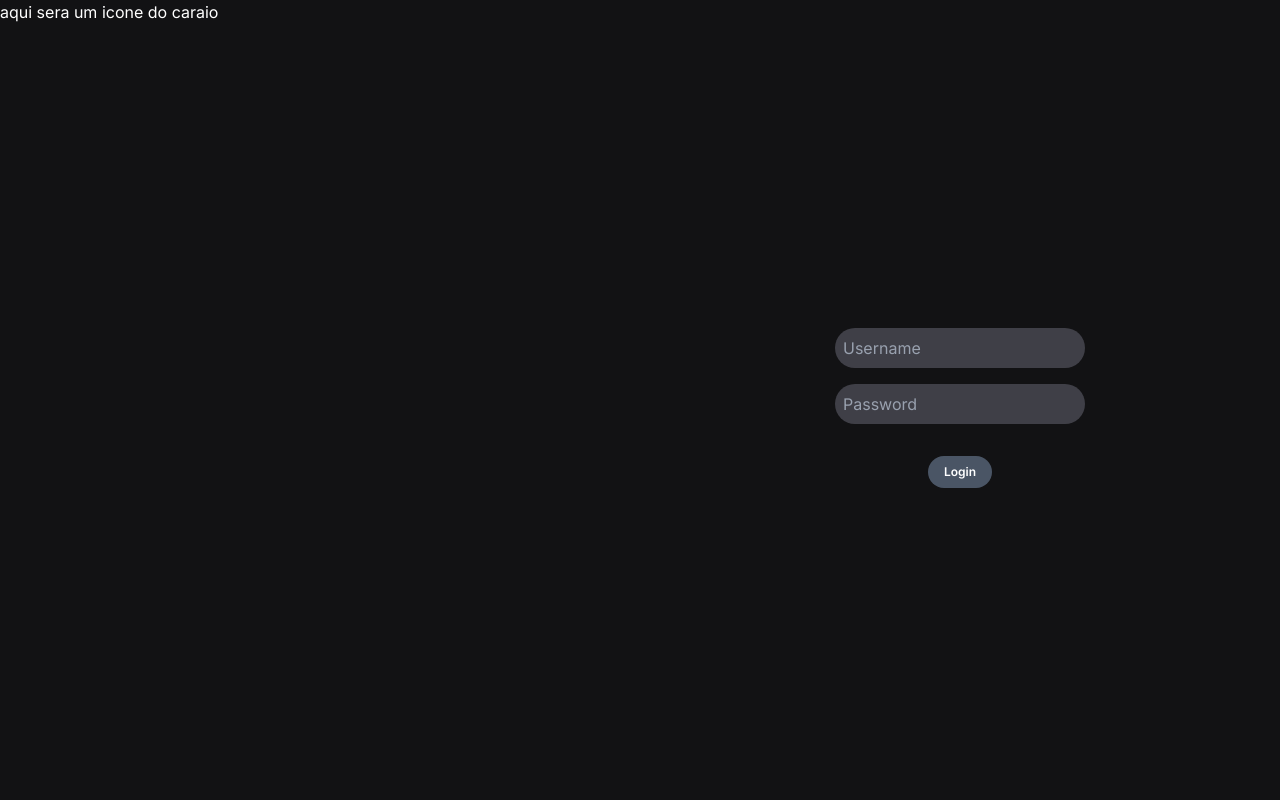
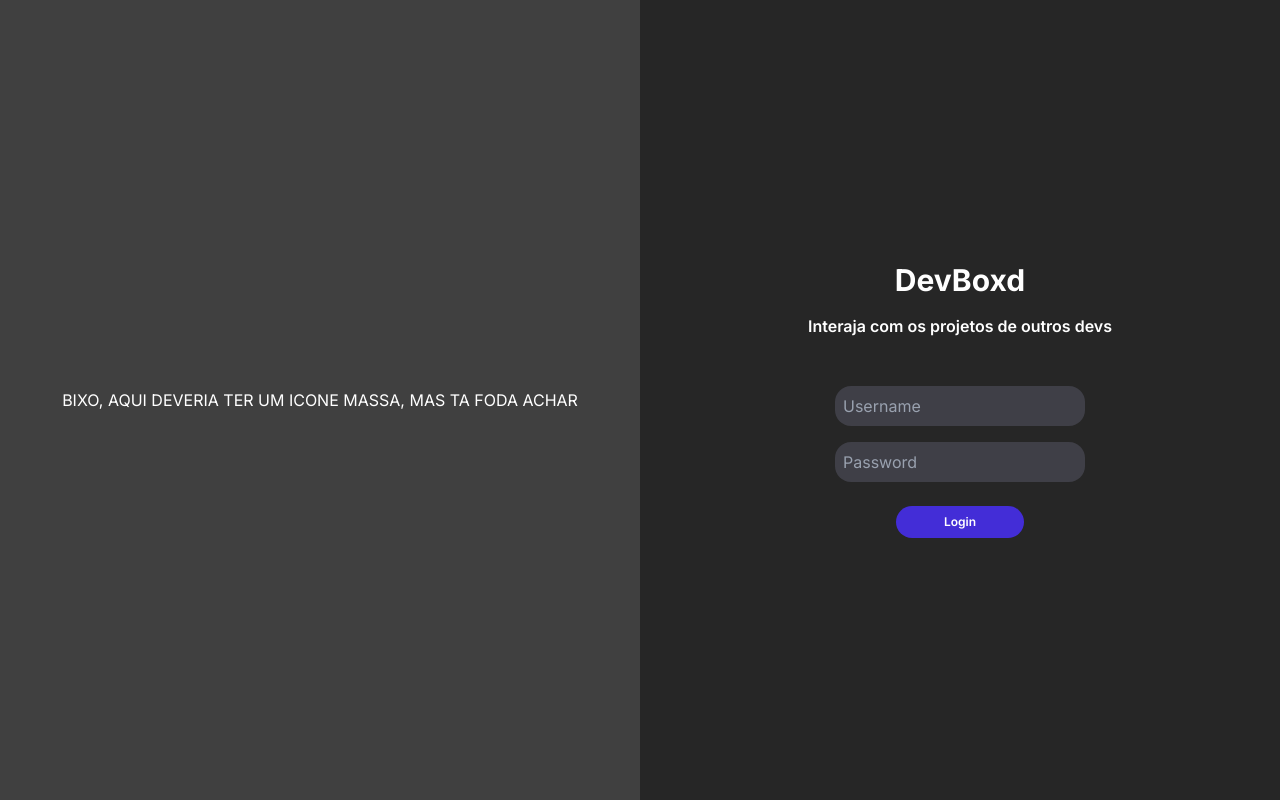
Before and after one commit to ThiagoHenriqueFP/devboxd-fe, a Next.js app: page /auth/signin in a window 1280 px wide. Built offline with nearby package versions, Linux system fonts and the light colour scheme; no server answers.

Commit message:
feature: auth pages are now styled according the figma design (#5)

```diff
--- a/app/auth/layout.tsx
+++ b/app/auth/layout.tsx
@@ -1,4 +1,6 @@
 import type { Metadata } from "next";
+import Image from "next/image";
+import logo from "@/public/auth-image.png";
 
 export const metadata: Metadata = {
   title: "OnChainWallet",
@@ -10,11 +12,11 @@ export default function AuthLayout({
   children: React.ReactNode;
 }>) {
   return (
-    <div className="min-h-screen h-full bg-[#121214] text-white overflow-y-auto grid grid-cols-2">
-      <aside>
-        <span>aqui sera um icone do caraio</span>
+    <div className="min-h-screen h-full bg-neutral-700 text-white overflow-y-auto grid grid-cols-2">
+      <aside className="flex flex-col justify-center items-center">
+        <h1>BIXO, AQUI DEVERIA TER UM ICONE MASSA, MAS TA FODA ACHAR</h1>
       </aside>
-      <main className="flex min-h-screen flex-col justify-start lg:justify-center items-center col-span-2 lg:col-span-1">
+      <main className="flex bg-neutral-800 min-h-screen flex-col justify-start lg:justify-center items-center col-span-2 lg:col-span-1">
         {children}
       </main>
     </div>
--- a/app/auth/signin/page.tsx
+++ b/app/auth/signin/page.tsx
@@ -44,14 +44,28 @@ export default function Signin() {
   }
 
   return (
+    <div>
+      <div className="mb-8 flex flex-col items-center gap-4">
+        <h1 className="text-3xl font-bold">DevBoxd</h1>
+        <span className="font-semibold">
+          Interaja com os projetos de outros devs
+        </span>
+      </div>
+
       <form className="flex flex-col items-center">
         <div className="*:m-4">
           <div>
-          <Input type="text" placeholder="Username" {...register("username")} />
+            <Input
+              className="bg-neutral-700"
+              type="text"
+              placeholder="Username"
+              {...register("username")}
+            />
             <span>{errors.username?.message}</span>
           </div>
           <div>
             <Input
+              className="bg-neutral-700"
               type="password"
               placeholder="Password"
               {...register("password")}
@@ -60,12 +74,13 @@ export default function Signin() {
           </div>
         </div>
         <Button
-        className="mt-4"
+          className="mt-2 w-32"
           onClick={handleSubmit(handleSignin)}
           variant="primary"
         >
           Login
         </Button>
       </form>
+    </div>
   );
 }
--- a/app/auth/signup/page.tsx
+++ b/app/auth/signup/page.tsx
@@ -55,10 +55,21 @@ export default function Signin() {
   }
 
   return (
+    <div>
+      <div className="mb-8 flex flex-col items-center gap-4">
+        <h1 className="text-3xl font-bold">DevBoxd</h1>
+        <span className="font-semibold">
+          Interaja com os projetos de outros devs
+        </span>
+      </div>
       <form className="flex flex-col items-center">
         <div className="*:m-4">
           <div>
-          <Input type="text" placeholder="Username" {...register("username")} />
+            <Input
+              type="text"
+              placeholder="Username"
+              {...register("username")}
+            />
             <span>{errors.username?.message}</span>
           </div>
           <div>
@@ -90,5 +101,6 @@ export default function Signin() {
           Register
         </Button>
       </form>
+    </div>
   );
 }
--- a/app/components/Input.tsx
+++ b/app/components/Input.tsx
@@ -1,22 +1,25 @@
 import React from "react";
 
-export const Input = React.forwardRef<HTMLInputElement, React.InputHTMLAttributes<HTMLInputElement>>(
-  ({ placeholder, className, ...props }, ref) => {
-    return (
-      <input
-        ref={ref}
-        placeholder={placeholder}
-        className={`
+export const Input = React.forwardRef<
+  HTMLInputElement,
+  React.InputHTMLAttributes<HTMLInputElement>
+>(({ placeholder, className, ...props }, ref) => {
+  return (
+    <input
+      ref={ref}
+      placeholder={placeholder}
+      className={`
             p-2
             w-full
             text-white
             text-base
             bg-zinc-700
             border-transparent
-            rounded-full
+            rounded-2xl
             placeholder-gray-400
             transition-all duration-200
-            focus:outline-none focus:ring-2 focus:ring-blue-500 focus:border-transparent
+            focus:outline-none focus:ring-2 focus:ring-indigo-700 focus:border-transparent
+            autofill:bg-zinc-700 autofill:text-white
             ${className}
         `}
       {...props}
--- a/app/components/VariantButton.tsx
+++ b/app/components/VariantButton.tsx
@@ -7,9 +7,9 @@ export const variantButton = tv({
   variants: {
     variant: {
       primary:
-        "bg-gray-600 hover:bg-blue-700 text-white text-xs py-2 px-4 rounded-full ",
+        "bg-indigo-700 hover:bg-indigo-700/70 text-white text-xs py-2 px-4 rounded-full ",
       secondary:
-        "bg-blue-600 hover:bg-gray-700 text-white text-xs py-2 px-4 rounded-full ",
+        "bg-gray-600 bg-indigo-700 text-white text-xs py-2 px-4 rounded-full ",
       terciary:
         "bg-red-600 hover:bg-gray-700 text-white text-xs py-2 px-4 rounded-full ",
       solid: "text-white",
--- a/app/globals.css
+++ b/app/globals.css
@@ -1,7 +1,7 @@
 @import "tailwindcss";
 
 :root {
-  --background: #ffffff;
+  --background: ##303030;
   --foreground: #171717;
 }
 
@@ -19,6 +19,13 @@
   }
 }
 
+html,
+body {
+  height: 100%;
+  margin: 0;
+  padding: 0;
+}
+
 body {
   background: var(--background);
   color: var(--foreground);
--- /dev/null
+++ b/tailwind.config.ts
@@ -0,0 +1,21 @@
+import type { Config } from "tailwindcss";
+import plugin from "tailwindcss/plugin";
+
+const config: Config = {
+  content: [
+    "./src/pages/**/*.{js,ts,jsx,tsx,mdx}",
+    "./src/components/**/*.{js,ts,jsx,tsx,mdx}",
+    "./src/app/**/*.{js,ts,jsx,tsx,mdx}",
+  ],
+  theme: {
+    extend: {},
+  },
+  plugins: [
+    plugin(function ({ addVariant }) {
+      addVariant("autofill", "&:-webkit-autofill");
+      addVariant("autofill-hover", "&:-webkit-autofill:hover");
+      addVariant("autofill-focus", "&:-webkit-autofill:focus");
+    }),
+  ],
+};
+export default config;
```
Also changed, not shown: public/auth-page-aside-icon.svg (added), 1 other file (tests, documents, lock files or other folders). Lines whose indentation alone changed are shown as unchanged.
